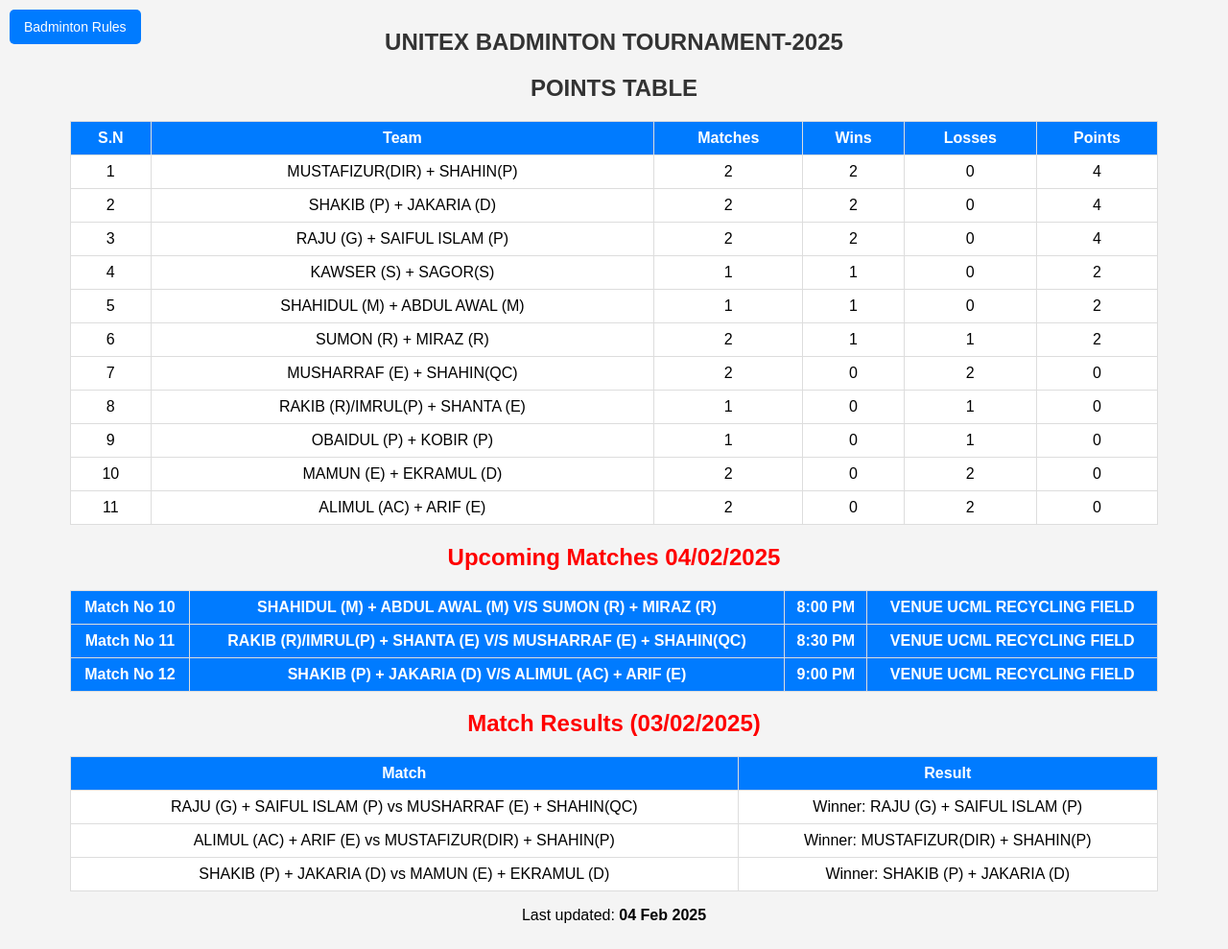
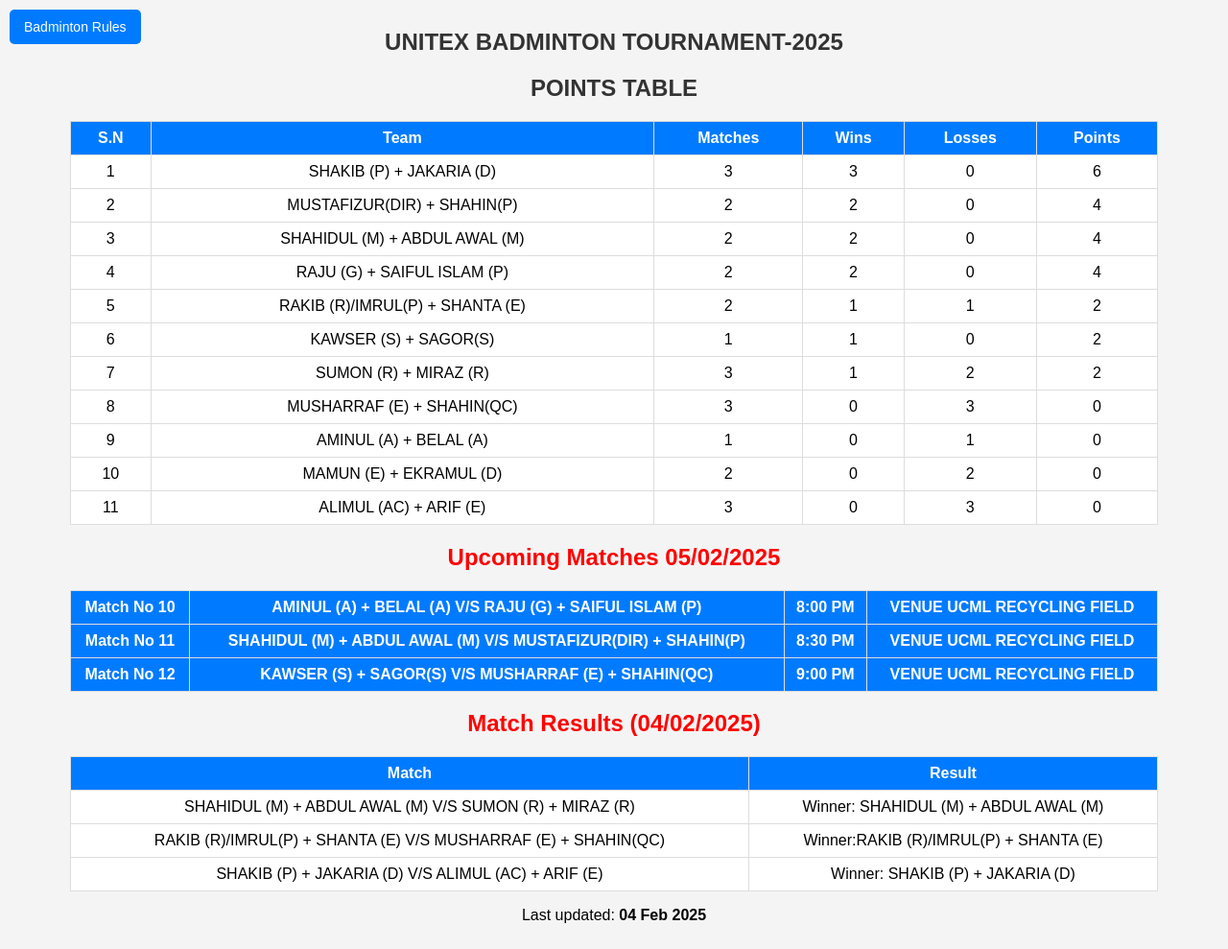
Before and after one commit to Rasel1998/BADMINTON-POINT-TABLE, a plain HTML site: page index.html in a window 1280 px wide. Shown: the whole page at 96% size. Drawn offline with Linux system fonts and the light colour scheme.

Commit message:
Update index.html

```diff
--- a/index.html
+++ b/index.html
@@ -112,30 +112,30 @@
             </thead>
             <tbody>
                 <tr><td>1</td><td>MUSTAFIZUR(DIR) + SHAHIN(P)</td><td>2</td><td>2</td><td>0</td><td>4</td></tr>
-                <tr><td>2</td><td>MUSHARRAF (E) + SHAHIN(QC)</td><td>2</td><td>0</td><td>2</td><td>0</td></tr>
-                <tr><td>3</td><td>SHAKIB (P) + JAKARIA (D)</td><td>2</td><td>2</td><td>0</td><td>4</td></tr>
-                <tr><td>4</td><td>RAKIB (R)/IMRUL(P) + SHANTA (E)</td><td>1</td><td>0</td><td>1</td><td>0</td></tr>
-                <tr><td>5</td><td>OBAIDUL (P) + KOBIR (P)</td><td>1</td><td>0</td><td>1</td><td>0</td></tr>
+                <tr><td>2</td><td>MUSHARRAF (E) + SHAHIN(QC)</td><td>3</td><td>0</td><td>3</td><td>0</td></tr>
+                <tr><td>3</td><td>SHAKIB (P) + JAKARIA (D)</td><td>3</td><td>3</td><td>0</td><td>6</td></tr>
+                <tr><td>4</td><td>RAKIB (R)/IMRUL(P) + SHANTA (E)</td><td>2</td><td>1</td><td>1</td><td>2</td></tr>
+                <tr><td>5</td><td>AMINUL (A) + BELAL (A)</td><td>1</td><td>0</td><td>1</td><td>0</td></tr>
                 <tr><td>6</td><td>KAWSER (S) + SAGOR(S)</td><td>1</td><td>1</td><td>0</td><td>2</td></tr>
                 <tr><td>7</td><td>MAMUN (E) + EKRAMUL (D)</td><td>2</td><td>0</td><td>2</td><td>0</td></tr>
-                <tr><td>8</td><td>SHAHIDUL (M) + ABDUL AWAL (M)</td><td>1</td><td>1</td><td>0</td><td>2</td></tr>
-                <tr><td>9</td><td>SUMON (R) + MIRAZ (R)</td><td>2</td><td>1</td><td>1</td><td>2</td></tr>
+                <tr><td>8</td><td>SHAHIDUL (M) + ABDUL AWAL (M)</td><td>2</td><td>2</td><td>0</td><td>4</td></tr>
+                <tr><td>9</td><td>SUMON (R) + MIRAZ (R)</td><td>3</td><td>1</td><td>2</td><td>2</td></tr>
                 <tr><td>10</td><td>RAJU (G) + SAIFUL ISLAM (P)</td><td>2</td><td>2</td><td>0</td><td>4</td></tr>
-                <tr><td>11</td><td>ALIMUL (AC) + ARIF (E)</td><td>2</td><td>0</td><td>2</td><td>0</td></tr>
+                <tr><td>11</td><td>ALIMUL (AC) + ARIF (E)</td><td>3</td><td>0</td><td>3</td><td>0</td></tr>
             </tbody>
         </table>
     </div>
 
-    <h2 style="color: red;">Upcoming Matches 04/02/2025</h2>
+    <h2 style="color: red;">Upcoming Matches 05/02/2025</h2>
     <div class="table-container">
         <table>
-            <tr><th>Match No 10</th><th>SHAHIDUL (M) + ABDUL AWAL (M) V/S SUMON (R) + MIRAZ (R)</th><th>8:00 PM</th><th>VENUE UCML RECYCLING FIELD</th></tr>
-            <tr><th>Match No 11</th><th>RAKIB (R)/IMRUL(P) + SHANTA (E) V/S MUSHARRAF (E) + SHAHIN(QC)</th><th>8:30 PM</th><th>VENUE UCML RECYCLING FIELD</th></tr>
-            <tr><th>Match No 12</th><th>SHAKIB (P) + JAKARIA (D) V/S ALIMUL (AC) + ARIF (E)</th><th>9:00 PM</th><th>VENUE UCML RECYCLING FIELD</th></tr>
+            <tr><th>Match No 10</th><th>AMINUL (A) + BELAL (A) V/S RAJU (G) + SAIFUL ISLAM (P)</th><th>8:00 PM</th><th>VENUE UCML RECYCLING FIELD</th></tr>
+            <tr><th>Match No 11</th><th>SHAHIDUL (M) + ABDUL AWAL (M) V/S MUSTAFIZUR(DIR) + SHAHIN(P)</th><th>8:30 PM</th><th>VENUE UCML RECYCLING FIELD</th></tr>
+            <tr><th>Match No 12</th><th>KAWSER (S) + SAGOR(S) V/S MUSHARRAF (E) + SHAHIN(QC)</th><th>9:00 PM</th><th>VENUE UCML RECYCLING FIELD</th></tr>
         </table>
     </div>
 
-    <h2 style="color: red;">Match Results (03/02/2025)</h2>
+    <h2 style="color: red;">Match Results (04/02/2025)</h2>
     <div class="table-container">
         <table>
             <thead>
@@ -146,15 +146,15 @@
             </thead>
             <tbody>
                 <tr>
-                    <td>RAJU (G) + SAIFUL ISLAM (P) vs MUSHARRAF (E) + SHAHIN(QC)</td>
-                    <td>Winner: RAJU (G) + SAIFUL ISLAM (P)</td>
+                    <td>SHAHIDUL (M) + ABDUL AWAL (M) V/S SUMON (R) + MIRAZ (R)</td>
+                    <td>Winner: SHAHIDUL (M) + ABDUL AWAL (M) </td>
                 </tr>
                 <tr>
-                    <td>ALIMUL (AC) + ARIF (E) vs MUSTAFIZUR(DIR) + SHAHIN(P)</td>
-                    <td>Winner: MUSTAFIZUR(DIR) + SHAHIN(P)</td>
+                    <td>RAKIB (R)/IMRUL(P) + SHANTA (E) V/S MUSHARRAF (E) + SHAHIN(QC)</td>
+                    <td>Winner:RAKIB (R)/IMRUL(P) + SHANTA (E)</td>
                 </tr>
                 <tr>
-                    <td>SHAKIB (P) + JAKARIA (D) vs MAMUN (E) + EKRAMUL (D)</td>
+                    <td>SHAKIB (P) + JAKARIA (D) V/S ALIMUL (AC) + ARIF (E)</td>
                     <td>Winner: SHAKIB (P) + JAKARIA (D)</td>
                 </tr>
             </tbody>
```
